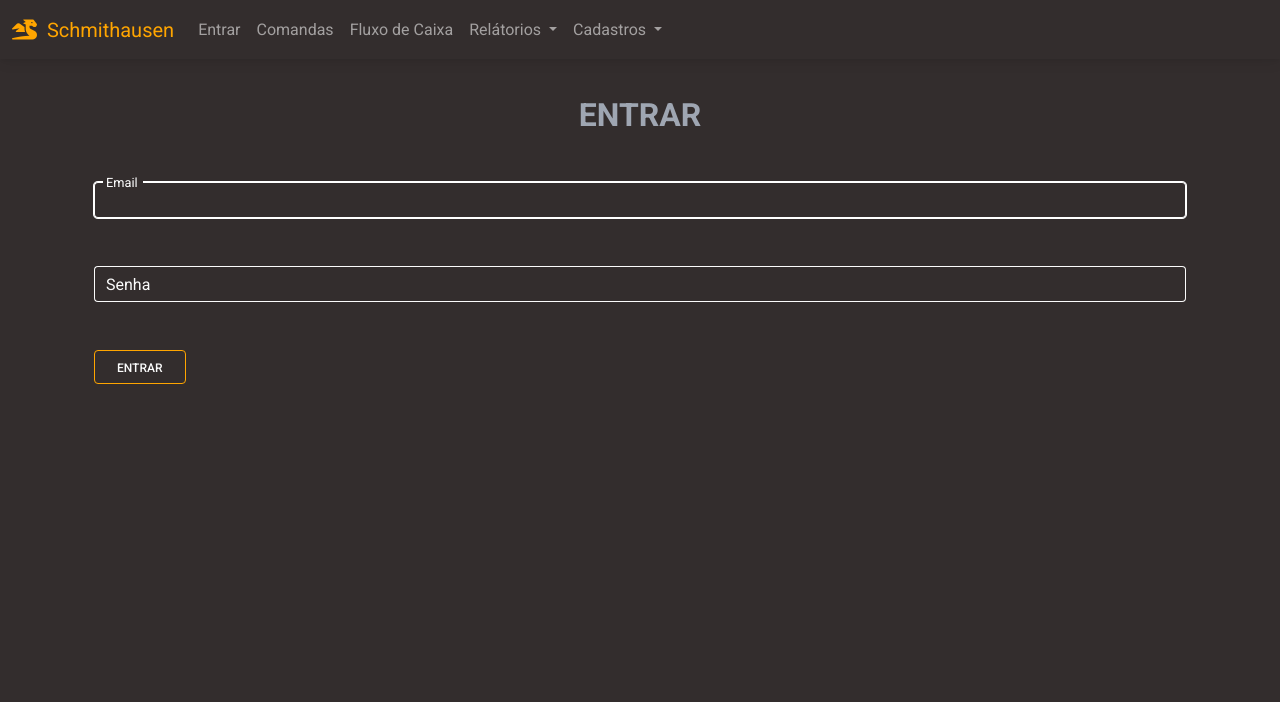
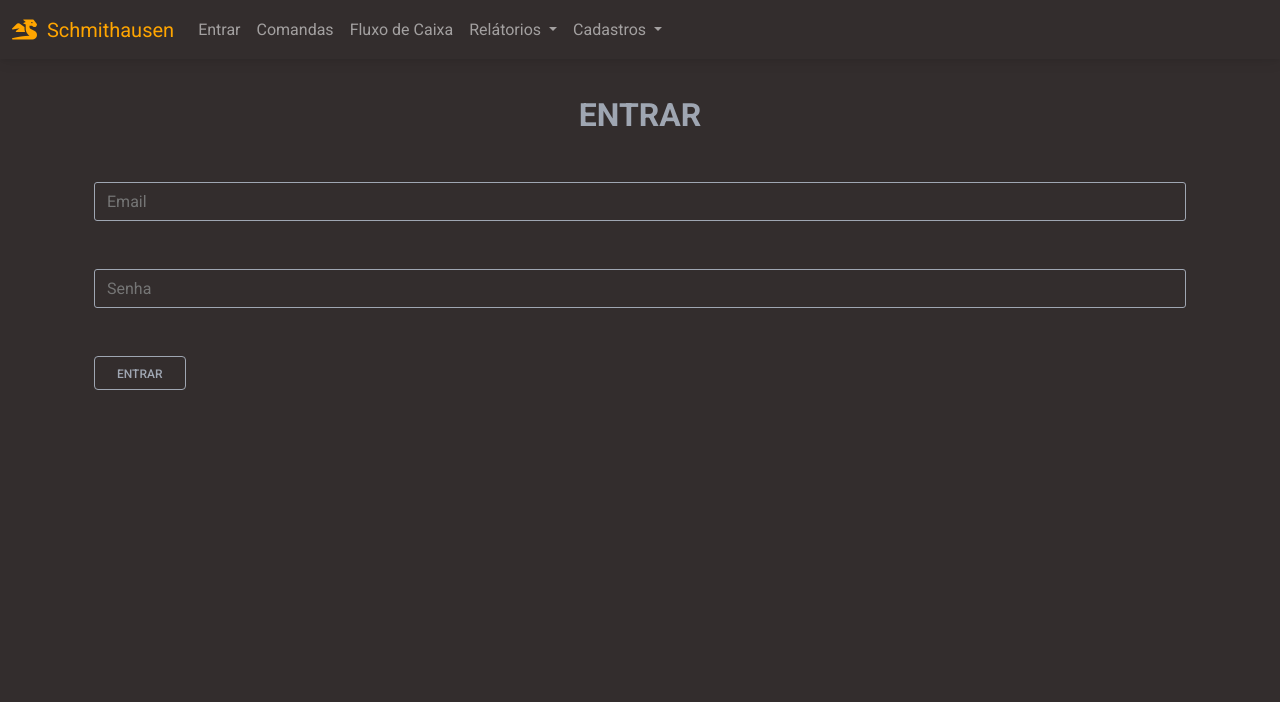
Before and after one commit to erwin-hc/material-schmithausen, a Flask app: page / in a window 1280 px wide. Shown: the top 702 px of the page. Run offline with Flask 3, Linux system fonts and the light colour scheme.

Commit message:
19/04/23 - 10:22

```diff
--- a/app.py
+++ b/app.py
@@ -22,5 +22,5 @@ app.register_blueprint(blu_fluxo)
 
 
 if __name__ == '__main__':
-    app.run(host='192.168.0.216',debug=True)
-    # app.run(host='10.0.0.53',debug=True)
+    # app.run(host='192.168.0.216',debug=True)
+    app.run(host='10.0.0.53',debug=True)
--- a/app/Login/pages/login.html
+++ b/app/Login/pages/login.html
@@ -2,7 +2,7 @@
 {% block title %} ENTRAR {% endblock %}
 
 {% block content %}
-<div class="container py-5 h-100">
+<div class="container-fluid py-5">
 
 <form id='formEntrar' method="POST" class="form-outline form-white mb-4" action="" novalidate>
     {{ form.hidden_tag() }}
@@ -11,8 +11,7 @@
 <!-- -------------------------------------------------- -->
 <div class="form-outline mb-5">
 
-    {{ form.email(class='form-control border-0', autofocus=true) }}
-    {{ form.email.label(class="form-label") }}
+    {{ form.email(class='myInputs', placeholder= form.email.label.text) }}
 
     {% if form.email.errors %}
     {% for e in form.email.errors %}
@@ -24,8 +23,7 @@
 </div>
 <!-- -------------------------------------------------- -->
 <div class="form-outline mb-5">
-    {{ form.senha(class='form-control border-0', autofocus=true) }}
-    {{ form.senha.label(class="form-label") }}
+    {{ form.senha(class='myInputs', placeholder= form.senha.label.text) }}
 
     {% if form.senha.errors %}
     {% for e in form.senha.errors %}
@@ -51,15 +49,4 @@
 {% endwith %}
 
 </div>
-
-<script type="text/javascript">
-var alerts = document.querySelectorAll('.alert-dismissible');
-
-    alerts.forEach(function (alert) {
-    setTimeout(function() {
-        alert.classList.add('hide-me')
-    }, 3000)
-    })
-
-</script>
 {% endblock %}
--- a/static/css/base.css
+++ b/static/css/base.css
@@ -1,7 +1,45 @@
+:root {
+  --color-orange: orange;
+  --color-primary: #3B71CA;
+  --color-secondary: #9FA6B2;
+  --color-success: #14A44D;
+  --color-danger: #DC4C64;
+  --color-warning: #E4A11B;
+  --color-info: #54B4D3;
+  --color-ligth:#FBFBFB;
+  --color-dark:#332D2D;
+}
+
 .btn-outline-light {
-  border: 1px solid orange!important;
+  border: 1px solid var(--color-secondary);
+  color: var(--color-secondary);
+}
+.btn-outline-light:focus,
+.btn-outline-light:hover {
+  border: 2px solid var(--color-orange)!important;
+  color: var(--color-orange)!important;
 }
 
 .hide-me {
   display: none;
 }
+
+.myInputs {
+  width: 100%;
+  border: 1px solid var(--color-secondary);
+  background-color: var(--color-dark);
+  color: var(--color-ligth);
+  padding: 0.35rem;
+  padding-left: 0.75rem;
+  border-radius: 3px;
+}
+
+.myInputs:focus,
+.myInputs:active {
+  outline: none;
+  border: 1px solid var(--color-orange);
+}
+
+.myInputs-invalid {
+  border: 1px solid var(--color-danger);
+}
--- a/templates/base.html
+++ b/templates/base.html
@@ -102,7 +102,38 @@
 </div>
 <!-- End your project here-->
 <script type="text/javascript" src="static/js/mdb.min.js"></script>
+<!-- Custom -->
+<script type="text/javascript">
+ // **************************************************************************************************
+var alerts = document.querySelectorAll('.alert-dismissible');
+var inputs = document.querySelectorAll('.myInputs')
+var messages = document.querySelectorAll('.form-helper')
+var forms = document.querySelectorAll('.form-outline')
+// ESCONDE ALERTAS
+alerts.forEach(function (alert) {
+  setTimeout(function() {
+      alert.classList.add('hide-me')
+  }, 3000)
+})
+// ESCONDE MENSAGENS
+messages.forEach(function (item) {
+  setTimeout(function() {
+      item.classList.add('hide-me')
+  }, 1000)
+})
+// INPUT INVALIDO
+inputs.forEach(function (item) {
+  item.addEventListener('change', (e)=>{
+    target = e.target;
+    if (!target.checkValidity()) {
+      target.classList.add('myInputs-invalid')
+    } else {
+       target.classList.remove('myInputs-invalid')
+    }
+});
+});
+// **************************************************************************************************
+</script>
 
-</script>
 </body>
 </html>
```
